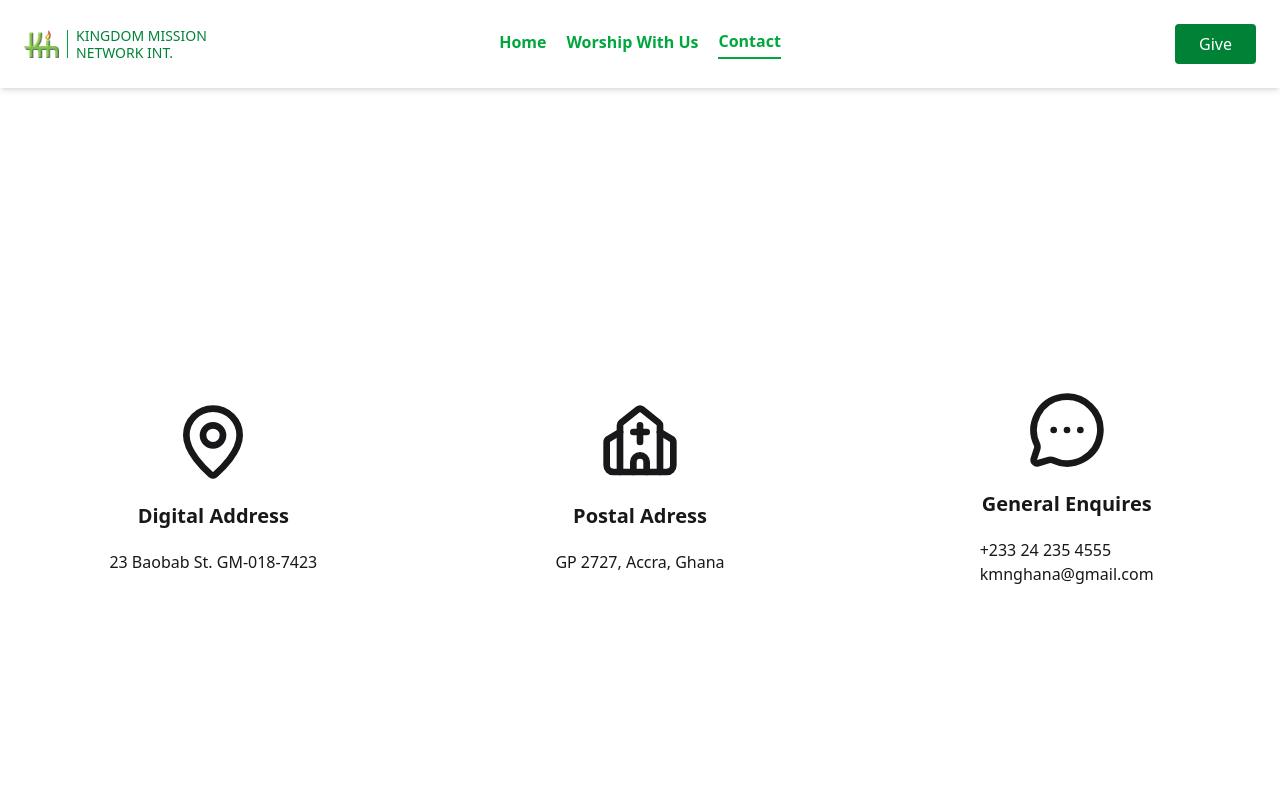
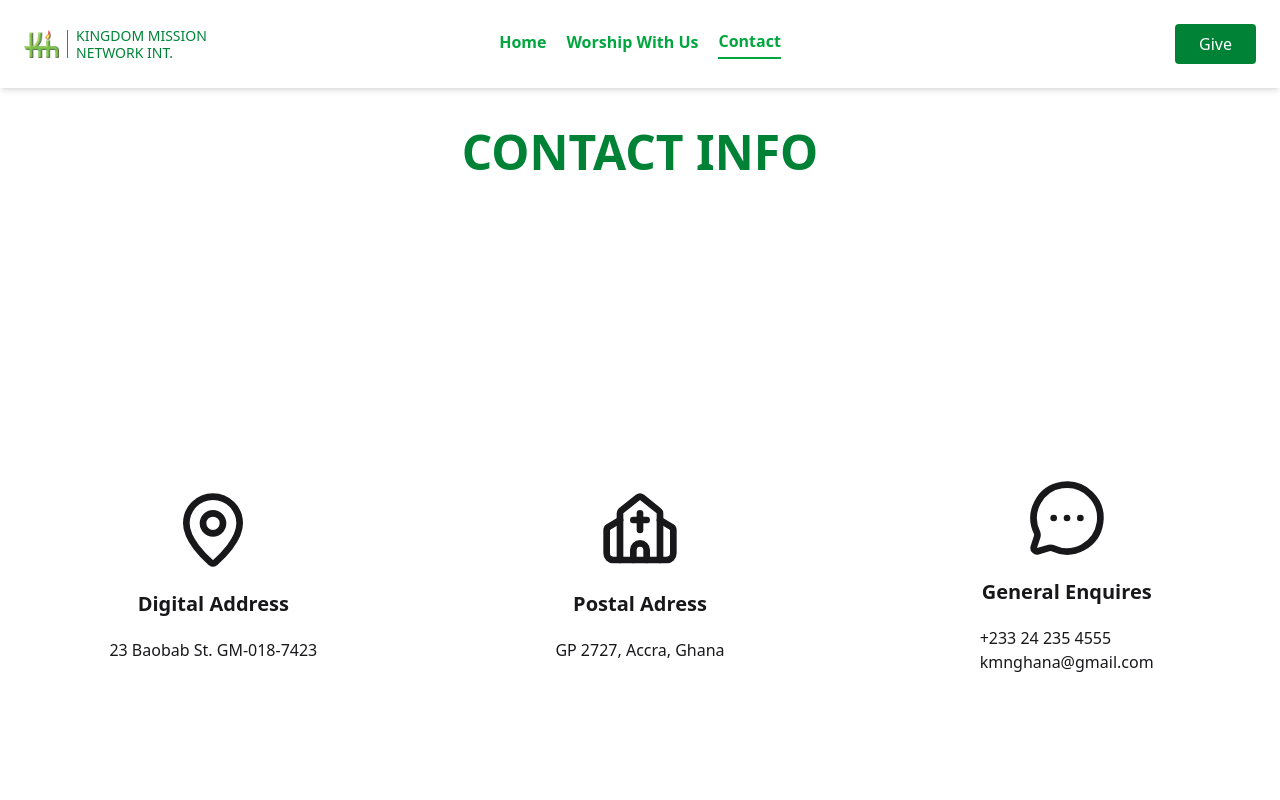
Before and after one commit to tkay0/kmni-website, a Next.js app: page /contact in a window 1280 px wide. Shown: the top 800 px of the page. Built offline with nearby package versions, Linux system fonts and the light colour scheme.

Commit message:
add title to contact page

```diff
--- a/src/app/contact/page.jsx
+++ b/src/app/contact/page.jsx
@@ -2,6 +2,8 @@ import { Church, MapPin, MessageCircleMore } from "lucide-react";
 
 export default function Contact() {
   return (
+    <>
+      <h1 className="text-green-700 text-4xl md:text-5xl font-bold pt-10 flex justify-center">CONTACT INFO</h1>
       <div className="grid grid-cols-1 md:grid-cols-3 min-h-screen items-center">
 
         <div className="flex flex-col items-center gap-5">
@@ -27,5 +29,6 @@ export default function Contact() {
         </div>
 
       </div>
+    </>
   );
 }
```
Lines whose indentation alone changed are shown as unchanged.
